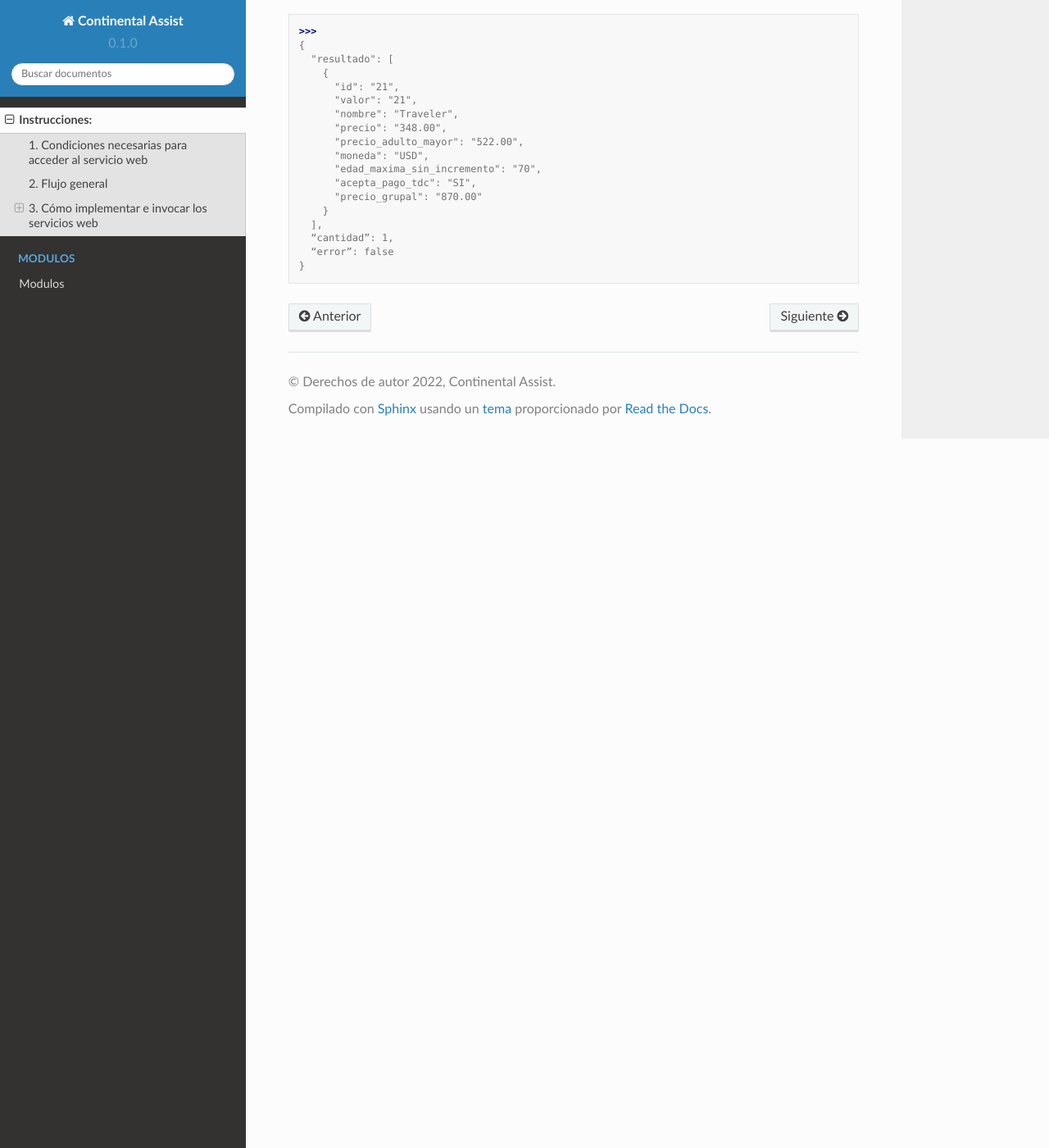
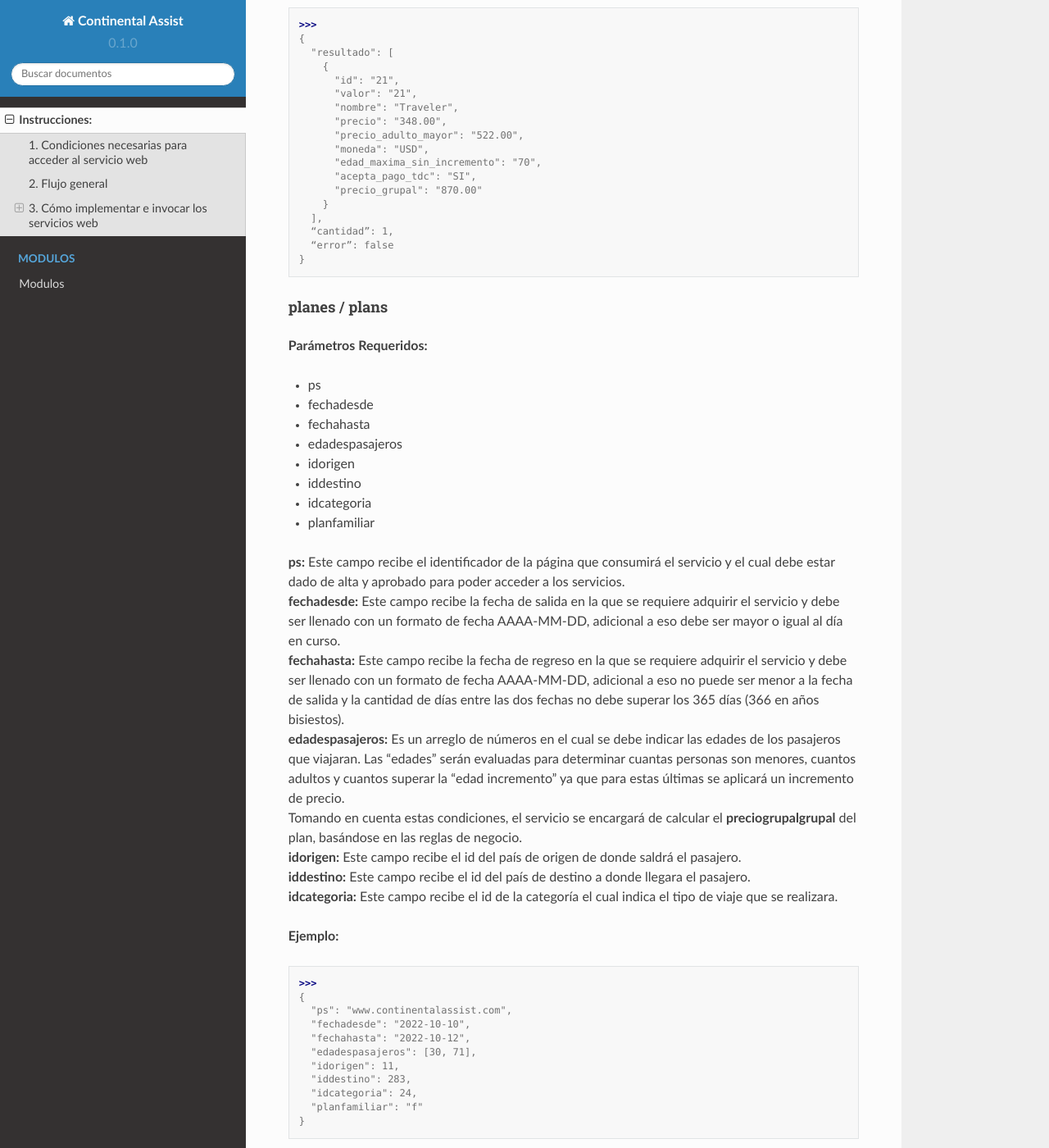
Before and after one commit to ContinentalAssist/continental-assist-integrations-docs, a Sphinx documentation site: the page built from docs/source/instructions.rst, in a window 1280 px wide and 1400 px high, scrolled down 25456 px. Shown: the whole window at 82% size. Built offline with Sphinx 7.4.7 and the Read the Docs theme 2.0.0, drawn with Linux system fonts in a browser that asks for light colours; some of the changed text lies outside the part shown.

Commit message:
Subo la descripción del servicio de planes/plans

```diff
--- a/docs/source/instructions.rst
+++ b/docs/source/instructions.rst
@@ -60,8 +60,9 @@ Instrucciones:
 
 .. rubric:: (NOTA: La ruta “demo.continentalassist.com/restapi/v1/” es únicamente para fines de pruebas y desarrollo de los servicios).
 
-
-.. centered:: Listado de Servicios
+=========================
+**Listado de Servicios**
+=========================
 
 +----------------------+----------------------------------------+------------------------+
 | Nombre del servicio  | Descripción y Respuesta                |  Parametros Requeridos |
@@ -487,8 +488,10 @@ Instrucciones:
 
 - La estructuración del JSON antes nombrado es responsabilidad de los webmasters de los sites externos.
 
+====================
+**Otros Servicios**
+====================
 
-.. centered:: **OTROS SERVICIOS**
 
 **Nombre del Servicio:** consulta_voucher
 
@@ -1246,3 +1249,83 @@ En caso de que el parámetro “familiar” tenga valor 1, que la categoría ace
   “cantidad”: 1,
   “error”: false
 }
+
+
+**planes / plans**
++++++++++++++++++++
+
+**Parámetros Requeridos:**
+
+-	ps
+-	fechadesde
+-	fechahasta
+-	edadespasajeros
+-	idorigen
+-	iddestino
+-	idcategoria
+-	planfamiliar
+
+| **ps:** Este campo recibe el identificador de la página que consumirá el servicio y el cual debe estar dado de alta y aprobado para poder acceder a los servicios.
+| **fechadesde:** Este campo recibe la fecha de salida en la que se requiere adquirir el servicio y debe ser llenado con un formato de fecha AAAA-MM-DD, adicional a eso debe ser mayor o igual al día en curso.
+| **fechahasta:** Este campo recibe la fecha de regreso en la que se requiere adquirir el servicio y debe ser llenado con un formato de fecha AAAA-MM-DD, adicional a eso no puede ser menor a la fecha de salida y la cantidad de días entre las dos fechas no debe superar los 365 días (366 en años bisiestos).
+| **edadespasajeros:** Es un arreglo de números en el cual se debe indicar las edades de los pasajeros que viajaran. Las “edades” serán evaluadas para determinar cuantas personas son menores, cuantos adultos y cuantos superar la “edad incremento” ya que para estas últimas se aplicará un incremento de precio.
+| Tomando en cuenta estas condiciones, el servicio se encargará de calcular el **preciogrupalgrupal** del plan, basándose en las reglas de negocio.
+| **idorigen:** Este campo recibe el id del país de origen de donde saldrá el pasajero.
+| **iddestino:** Este campo recibe el id del país de destino a donde llegara el pasajero.
+| **idcategoria:** Este campo recibe el id de la categoría el cual indica el tipo de viaje que se realizara.
+
+**Ejemplo:**
+
+>>>
+{
+  "ps": "www.continentalassist.com",
+  "fechadesde": "2022-10-10",
+  "fechahasta": "2022-10-12",
+  "edadespasajeros": [30, 71],
+  "idorigen": 11,
+  "iddestino": 283,
+  "idcategoria": 24,
+  "planfamiliar": "f"
+}
+
+
+**Respuesta planes:**
+
+>>>
+{
+    "resultado": [
+        {
+            "idplan": "2565",
+            "nombreplan": "TRAVELER *",
+            "precioindividualsinincremento": "12.09",
+            "precioindividualconincrementoporedad": "18.135",
+            "preciototalgrupal": "30.225",
+            "edadmaximasinincremento": "70",
+            "moneda": "USD"
+        }
+    ],
+    "cantidad": 1,
+    "error": false,
+    "mensaje": ""
+}
+
+
+**Respuesta plans:**
+
+>>>
+{
+    "result": [
+        {
+            "idplan": "2565",
+            "nameplan": "TRAVELER *",
+            "individualpricewithoutincrease": "12.09",
+            "individualpricewithageincrease": "18.135",
+            "totalgroupprice": "30.225",
+            "maximumagewithoutincrease": "70",
+            "currency": "USD"
+        }
+    ],
+    "count": 1,
+    "error": false,
+    "message": ""
+}
```
Also changed, not shown: other parts of docs/source/instructions.rst (+1 -1 lines).
